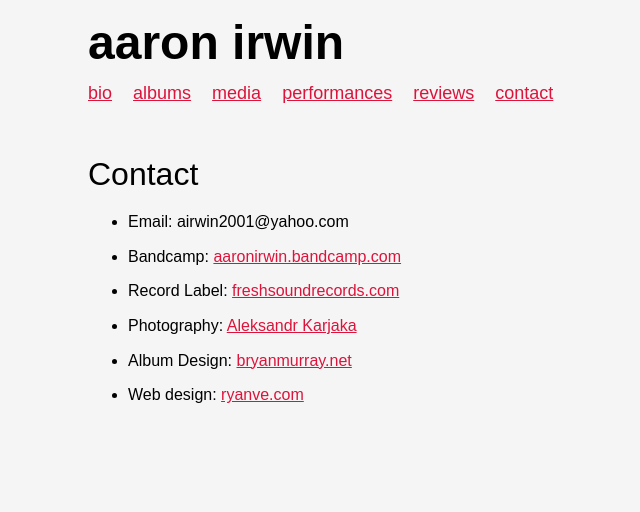
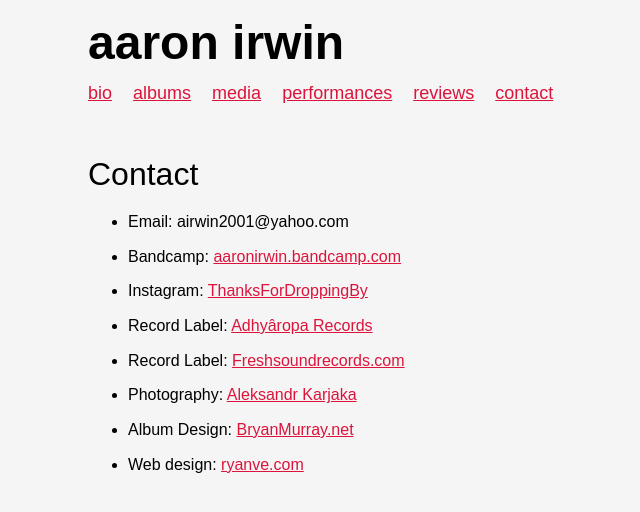
Before and after one commit to ryanve/aaronirwin.com, a Jekyll site: the page built from contact.md, in a window 1280 px wide. Shown: the top 512 px of the page, without its empty margins (72-712 px from the left). Built offline with Jekyll 4.4.1, drawn with Linux system fonts in a browser that asks for light colours.

Commit message:
Update contact.md (#147)

```diff
--- a/contact.md
+++ b/contact.md
@@ -6,7 +6,9 @@
 
 - Email: airwin2001@yahoo.com
 - Bandcamp: [aaronirwin.bandcamp.com](https://aaronirwin.bandcamp.com/)
-- Record Label: [freshsoundrecords.com](https://www.freshsoundrecords.com)
+- Instagram: [ThanksForDroppingBy](https://www.instagram.com/thanksfordroppingby/)
+- Record Label: [Adhyâropa Records](https://www.adhyaroparecords.com/)
+- Record Label: [Freshsoundrecords.com](https://www.freshsoundrecords.com)
 - Photography: [Aleksandr Karjaka](https://www.karjaka.com/)
-- Album Design: [bryanmurray.net](http://www.bryanmurray.net)
+- Album Design: [BryanMurray.net](http://www.bryanmurray.net)
 - Web design: [ryanve.com](http://ryanve.com)
```
